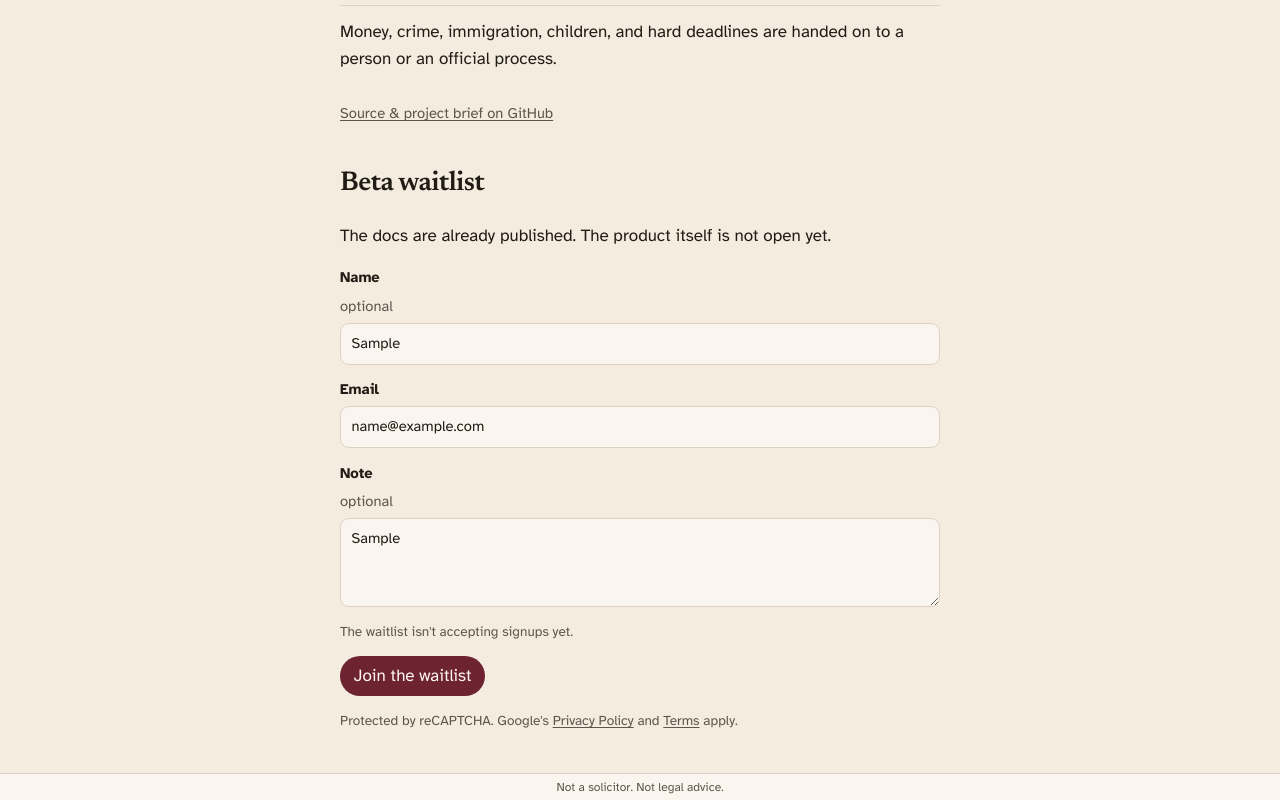
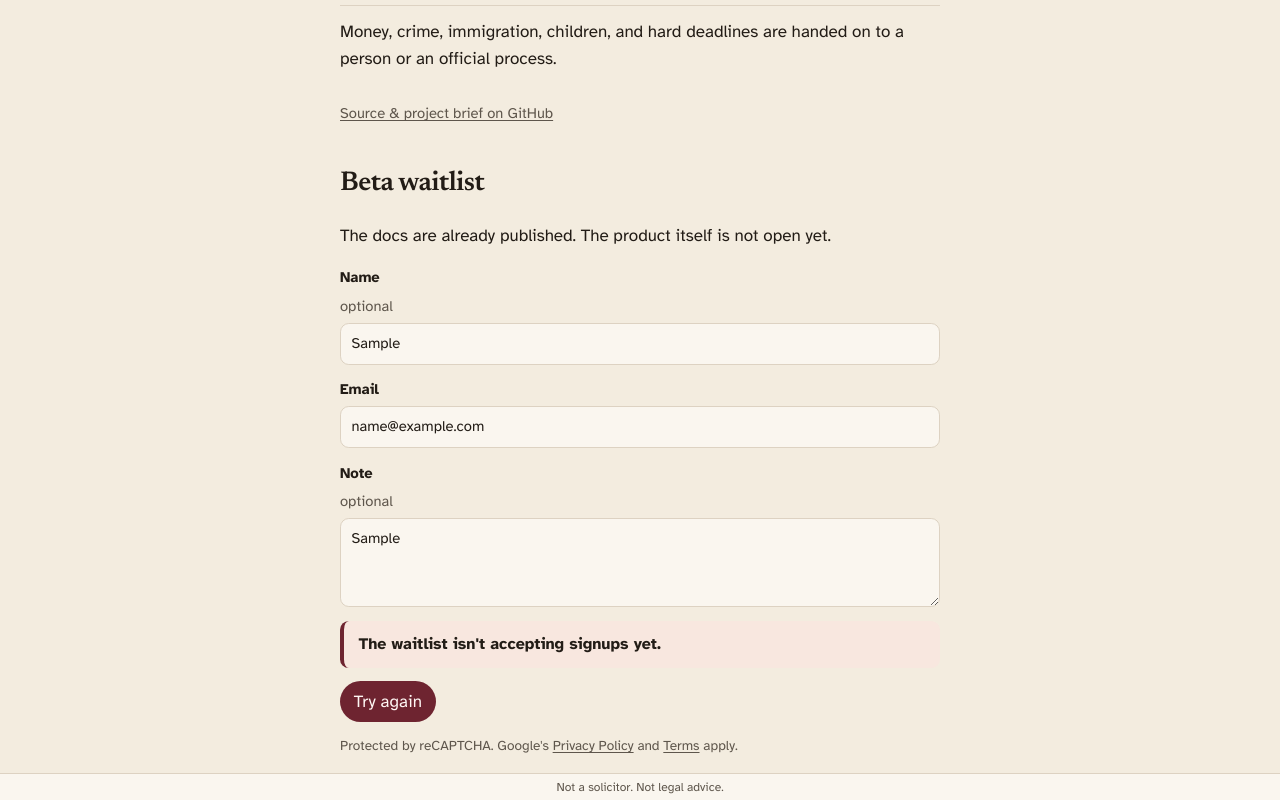
Before and after one commit to metaspan/chatlegal, a Next.js app in the folder apps/site/: page / in a window 1280 px wide. Both pictures are taken after typing "Sample", "name@example.com", "Sample" into the empty fields and a click on the button "Join the waitlist". Shown: the part 501-1301 px from the top of the page. Built offline with nearby package versions, Linux system fonts and the light colour scheme; no server answers.

Commit message:
Show a clear waitlist confirmation (#6)
After a successful waitlist submit, replace the form with a prominent success panel. Sending and error states get their own panels; Try again on failure. reCAPTCHA/honeypot unchanged.

```diff
--- a/apps/site/app/globals.css
+++ b/apps/site/app/globals.css
@@ -554,6 +554,58 @@ a:hover { text-decoration-thickness: 2px; }
   overflow: hidden;
 }
 
+.waitlist-sending,
+.waitlist-error {
+  margin: 0;
+  padding: 0.75rem 0.9rem;
+  border-radius: 0.55rem;
+  color: var(--ink);
+  font-size: 1rem;
+  font-weight: 700;
+  line-height: 1.45;
+}
+
+.waitlist-sending {
+  background: var(--bg-raised);
+  border: 1px solid var(--line);
+  border-left: 4px solid var(--banner-bg);
+}
+
+.waitlist-error {
+  background: var(--callout-bg);
+  border-left: 4px solid var(--banner-bg);
+}
+
+.waitlist-success {
+  margin-top: 1rem;
+  padding: 1.35rem 1.3rem 1.45rem;
+  background: var(--bg-raised);
+  border: 1px solid var(--line);
+  border-top: 4px solid var(--banner-bg);
+  border-radius: 0.85rem;
+  box-shadow: var(--shadow);
+}
+
+.waitlist-success:focus {
+  outline: 2px solid var(--link);
+  outline-offset: 3px;
+}
+
+.waitlist-success h3 {
+  font-family: var(--font-serif), Georgia, serif;
+  font-size: 1.85rem;
+  font-weight: 600;
+  letter-spacing: -0.02em;
+  line-height: 1.15;
+  margin: 0 0 0.45rem;
+}
+
+.waitlist-success p {
+  margin: 0;
+  font-size: 1.05rem;
+  overflow-wrap: anywhere;
+}
+
 .grecaptcha-badge {
   visibility: hidden;
 }
@@ -610,5 +662,7 @@ button.home-cta:disabled {
 
   .home-wrap h1 { font-size: 2.15rem; }
 
+  .waitlist-success h3 { font-size: 1.55rem; }
+
   .prose h1 { font-size: 2rem; }
 }
--- a/apps/site/components/WaitlistForm.tsx
+++ b/apps/site/components/WaitlistForm.tsx
@@ -1,6 +1,6 @@
 'use client'
 
-import { useEffect, useState, type FormEvent } from 'react'
+import { useEffect, useRef, useState, type FormEvent } from 'react'
 import { honeypotFilled, WAITLIST_ACTION, WAITLIST_PATH, waitlistPayload } from '@/lib/waitlist'
 
 type Grecaptcha = {
@@ -23,6 +23,7 @@ export function WaitlistForm() {
   const [company, setCompany] = useState('')
   const [status, setStatus] = useState<'idle' | 'sending' | 'sent' | 'error'>('idle')
   const [message, setMessage] = useState('')
+  const successRef = useRef<HTMLDivElement>(null)
   const open = siteKey.length > 0
 
   useEffect(() => {
@@ -34,6 +35,11 @@ export function WaitlistForm() {
     script.dataset.recaptcha = 'v3'
     document.head.appendChild(script)
   }, [open])
+
+  useEffect(() => {
+    if (status !== 'sent') return
+    successRef.current?.focus()
+  }, [status])
 
   async function onSubmit(event: FormEvent<HTMLFormElement>) {
     event.preventDefault()
@@ -79,11 +85,23 @@ export function WaitlistForm() {
   }
 
   if (status === 'sent') {
-    return <p className="waitlist-note">{message}</p>
+    const address = email.trim()
+    return (
+      <div className="waitlist-success" role="status" tabIndex={-1} ref={successRef}>
+        <h3>{message}</h3>
+        <p>
+          {address
+            ? `We'll email you at ${address} when the beta opens.`
+            : "We'll email you when the beta opens."}
+        </p>
+      </div>
+    )
   }
 
+  const sending = status === 'sending'
+
   return (
-    <form className="waitlist" onSubmit={onSubmit} noValidate={false}>
+    <form className="waitlist" onSubmit={onSubmit} noValidate={false} aria-busy={sending}>
       {!open ? <p className="waitlist-note">Waitlist opening soon.</p> : null}
       <label>
         Name <span>optional</span>
@@ -93,7 +111,7 @@ export function WaitlistForm() {
           autoComplete="name"
           maxLength={120}
           value={name}
-          disabled={!open || status === 'sending'}
+          disabled={!open || sending}
           onChange={(event) => setName(event.target.value)}
         />
       </label>
@@ -106,7 +124,7 @@ export function WaitlistForm() {
           required
           maxLength={254}
           value={email}
-          disabled={!open || status === 'sending'}
+          disabled={!open || sending}
           onChange={(event) => setEmail(event.target.value)}
         />
       </label>
@@ -117,7 +135,7 @@ export function WaitlistForm() {
           rows={3}
           maxLength={1000}
           value={note}
-          disabled={!open || status === 'sending'}
+          disabled={!open || sending}
           onChange={(event) => setNote(event.target.value)}
         />
       </label>
@@ -134,9 +152,23 @@ export function WaitlistForm() {
           />
         </label>
       </div>
-      {message ? <p className="waitlist-note">{message}</p> : null}
-      <button className="home-cta" type="submit" disabled={!open || status === 'sending'}>
-        {status === 'sending' ? 'Sending…' : 'Join the waitlist'}
+      {sending ? (
+        <p className="waitlist-sending" role="status">
+          Sending your details…
+        </p>
+      ) : null}
+      {status === 'error' ? (
+        <p className="waitlist-error" id="waitlist-error" role="alert">
+          {message}
+        </p>
+      ) : null}
+      <button
+        className="home-cta"
+        type="submit"
+        disabled={!open || sending}
+        aria-describedby={status === 'error' ? 'waitlist-error' : undefined}
+      >
+        {sending ? 'Sending…' : status === 'error' ? 'Try again' : 'Join the waitlist'}
       </button>
       {open ? (
         <p className="waitlist-fine">
```
